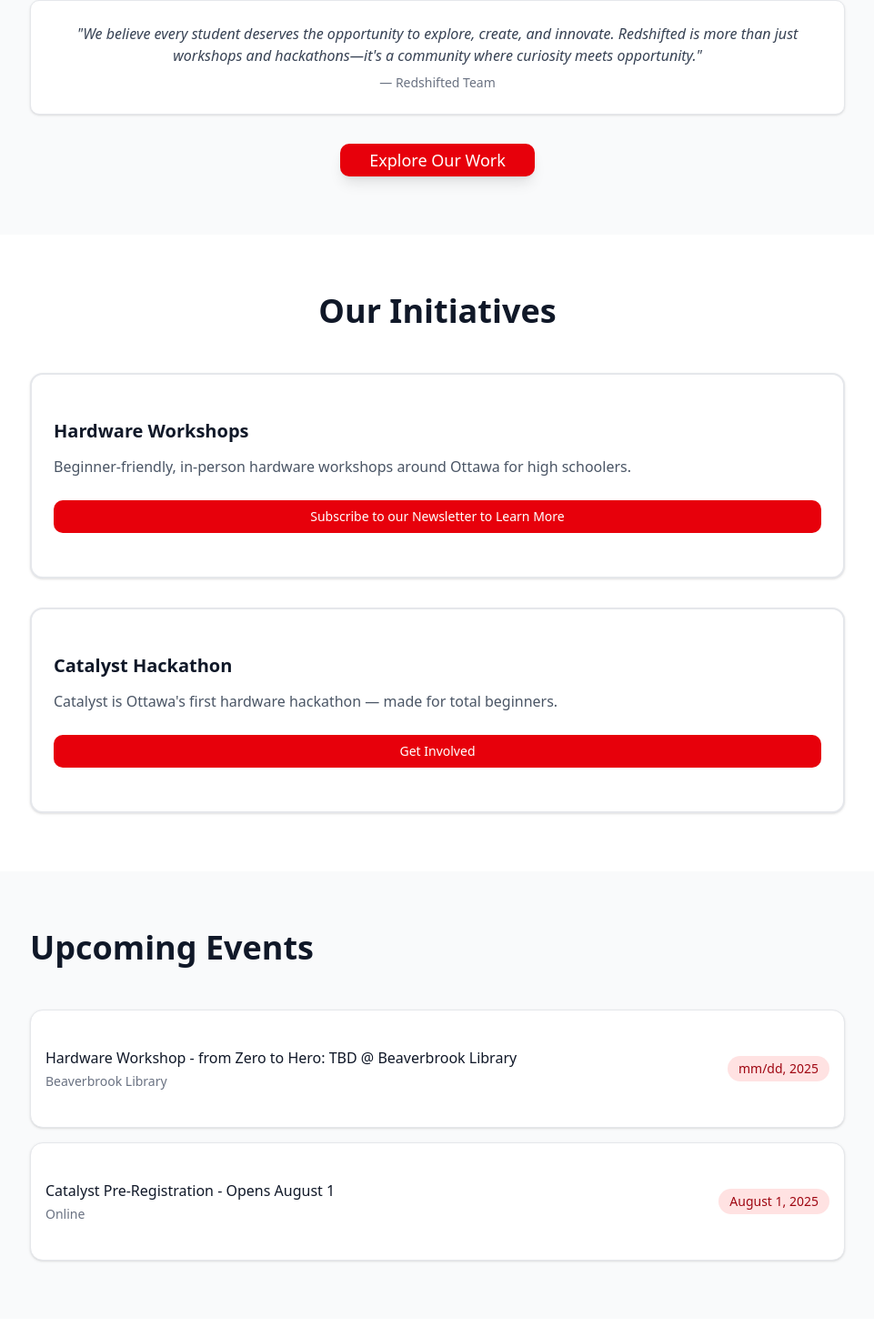
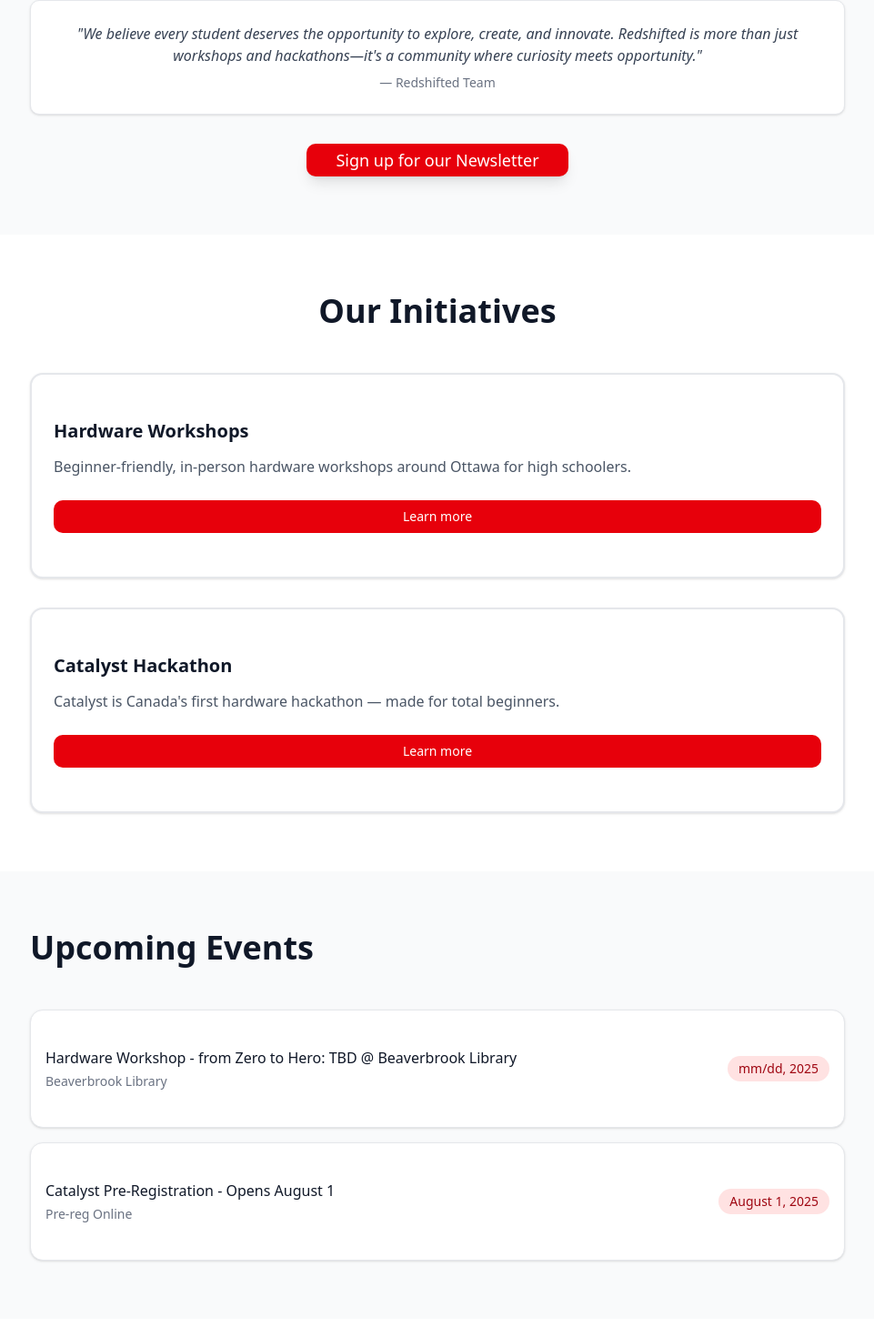
Before and after one commit to TheBlisteringSun/redshifted, a Next.js app in the folder redshifted-site/: page / in a window 1280 px wide. Shown: the part 298-1768 px from the top of the page at 91% size, without its empty margins (159-1120 px from the left). Built offline with nearby package versions, Linux system fonts and the light colour scheme.

Commit message:
Version 4.7.2 - Minor fixes

```diff
--- a/redshifted-site/src/app/page.tsx
+++ b/redshifted-site/src/app/page.tsx
@@ -21,7 +21,7 @@
       id: '2',
       title: 'Catalyst Pre-Registration - Opens August 1',
       date: 'August 1, 2025',
-      location: 'Online'
+      location: 'Pre-reg Online'
     }
   ]
 
@@ -88,8 +88,8 @@
               asChild
               className="bg-red-600 hover:bg-red-700 text-white font-medium py-4 px-8 rounded-lg text-lg transition-colors shadow-lg"
             >
-              <a href="#initiatives">
-                Explore Our Work
+              <a href="https://forms.gle/YFrg5NvHttR1Qek36">
+                Sign up for our Newsletter
               </a>
             </Button>
           </div>
@@ -106,14 +106,14 @@
               <InitiativeCard
                 title="Hardware Workshops"
                 description="Beginner-friendly, in-person hardware workshops around Ottawa for high schoolers."
-                buttonText="Subscribe to our Newsletter to Learn More"
-                buttonHref="https://forms.gle/YFrg5NvHttR1Qek36"
+                buttonText="Learn more"
+                buttonHref="https://forms.gle/BH73frVJH69obdX39"
               />
 
               <InitiativeCard
                 title="Catalyst Hackathon"
-                description="Catalyst is Ottawa's first hardware hackathon — made for total beginners."
-                buttonText="Get Involved"
+                description="Catalyst is Canada's first hardware hackathon — made for total beginners."
+                buttonText="Learn more"
                 buttonHref="https://catalyst.redshifted.ca"
               />
             </div>
```
